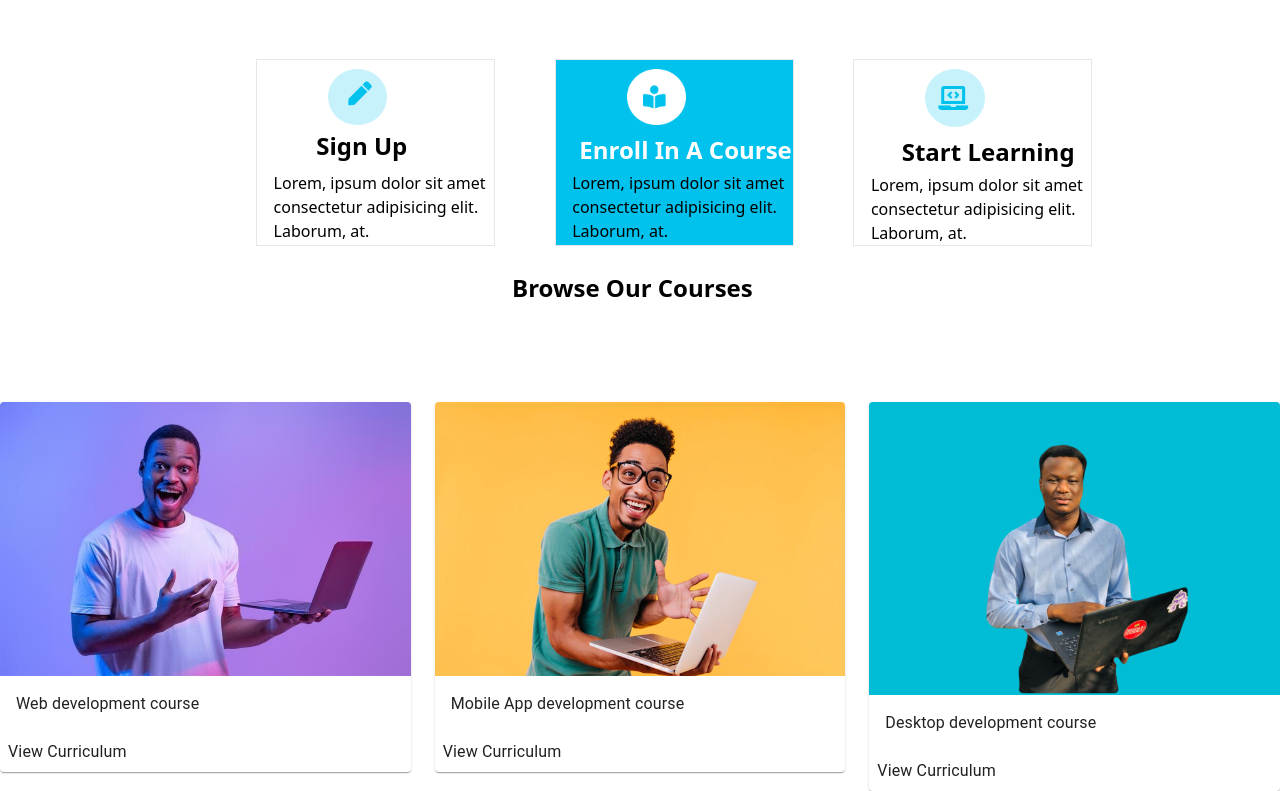
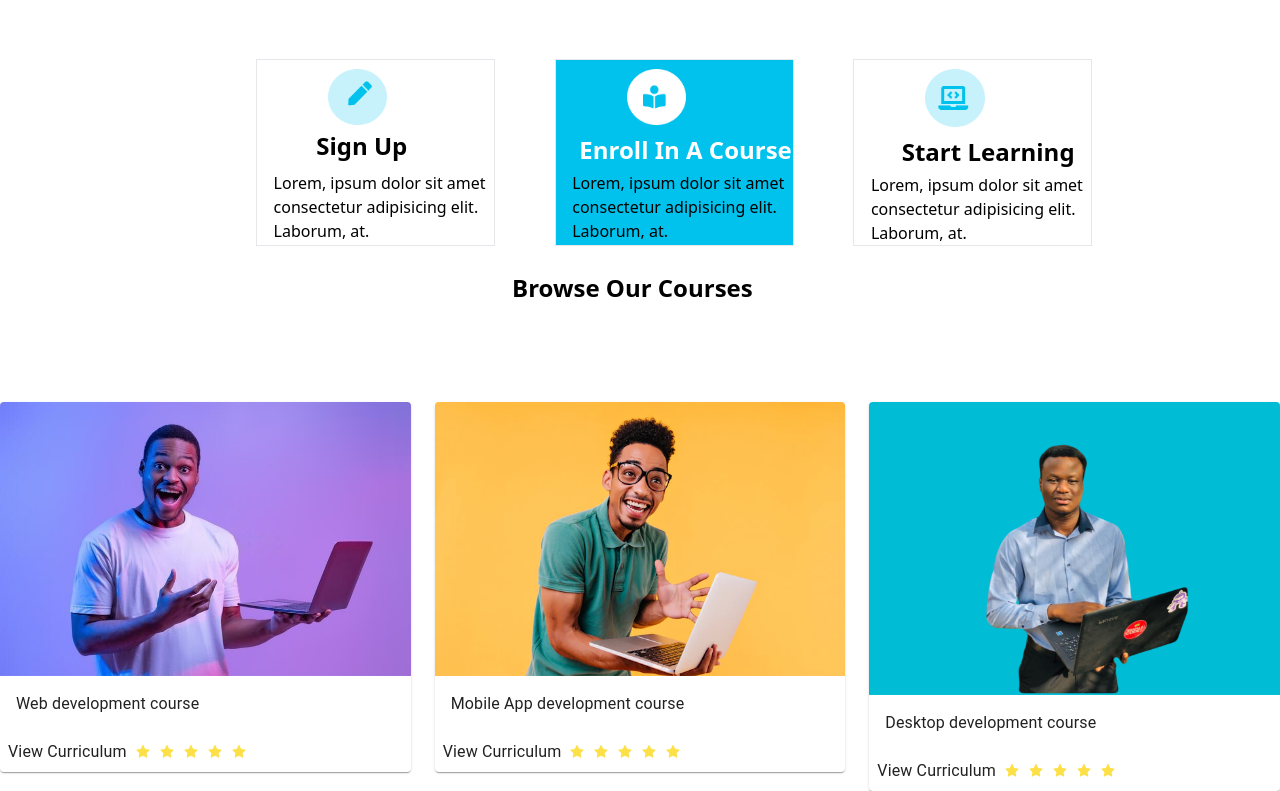
Before and after one commit to Bralex-svg/Learn_Code, a Next.js app: page / in a window 1280 px wide. Shown: the part 516-1307 px from the top of the page. Built offline with nearby package versions, Linux system fonts and the light colour scheme.

Commit message:
added more content

```diff
--- a/components/Courses.tsx
+++ b/components/Courses.tsx
@@ -9,7 +9,7 @@ import {
 } from "@mui/material";
 import React from "react";
 import data from "../utils/data";
-
+import { AiFillStar } from "react-icons/ai";
 const Courses = () => {
   return (
     <>
@@ -38,7 +38,12 @@ const Courses = () => {
                     </CardContent>
                   </CardActionArea>
                   <CardActions>
-                    <Typography>{course.short_description}</Typography>
+                    <Typography>{course.short_description}</Typography>{" "}
+                    <AiFillStar className="text-yellow-300 ml-[20%] " />
+                    <AiFillStar className="text-yellow-300" />
+                    <AiFillStar className="text-yellow-300" />
+                    <AiFillStar className="text-yellow-300" />
+                    <AiFillStar className="text-yellow-300" />
                   </CardActions>
                 </Card>
               </Grid>
```
